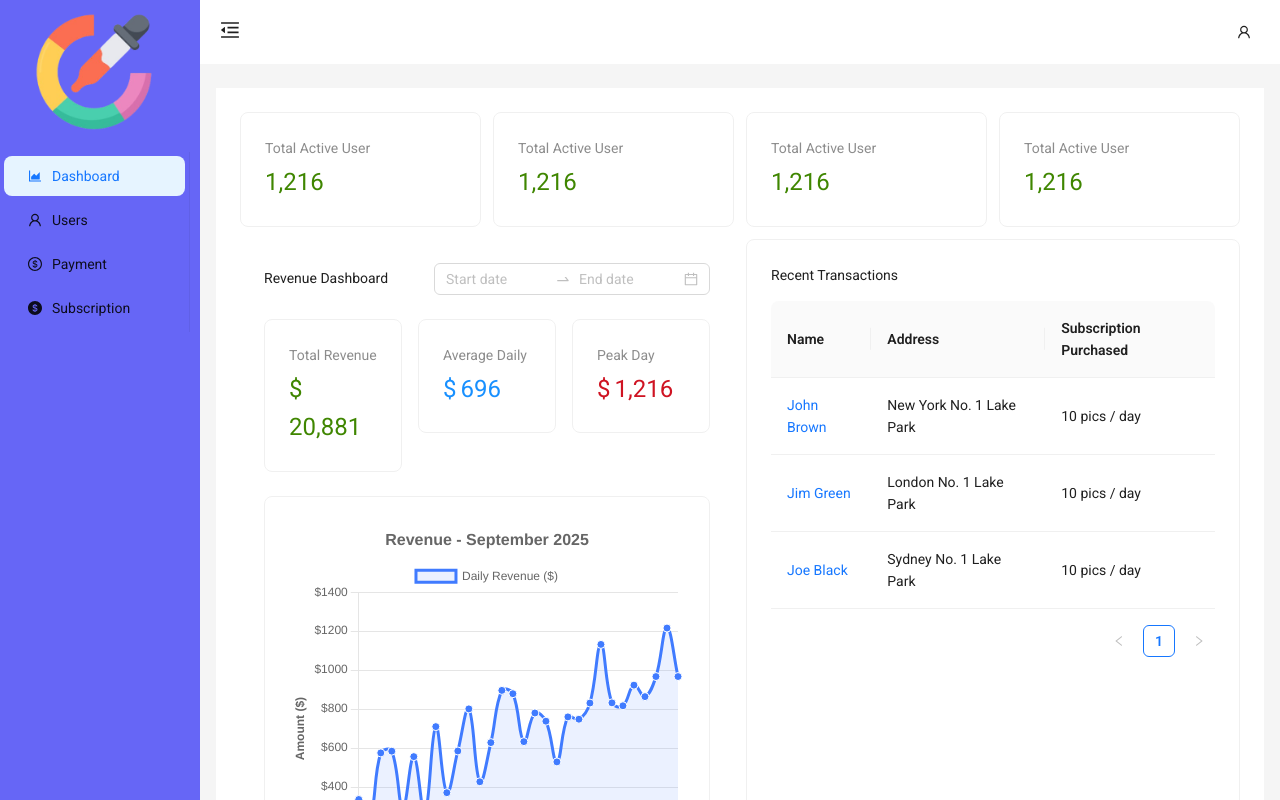
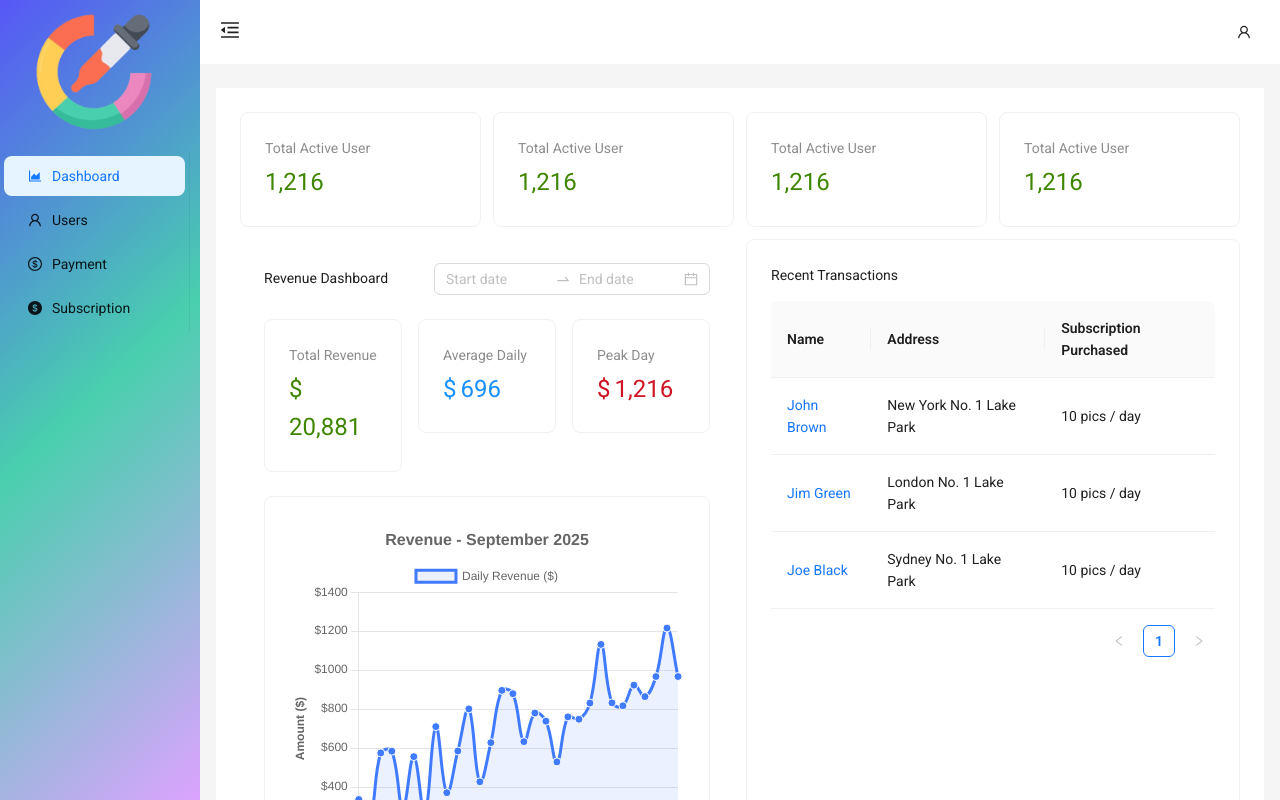
Before and after one commit to ujjwal060/color-scaning-admin, a React (Vite) app: page / in a window 1280 px wide. Shown: the top 800 px of the page. Built offline with nearby package versions, Linux system fonts and the light colour scheme; sample sign-in values are in the browser's storage.

Commit message:
Update DashboardLayout.jsx

```diff
--- a/src/layouts/DashboardLayout.jsx
+++ b/src/layouts/DashboardLayout.jsx
@@ -115,18 +115,13 @@ const DashboardLayout = () => {
           bottom: 0,
           scrollbarWidth: "thin",
           scrollbarGutter: "stable",
-          background: "rgba(87, 87, 247, 0.9)",
-          // background:
-          //   "linear-gradient(137deg, rgba(87, 87, 247, 1) 0%, rgba(253, 255, 182, 1) 100%)",
+          // background: "#5757F7",
+          background:
+            "linear-gradient(137deg, rgba(87, 87, 247, 1) 0%, rgba(73, 207, 174, 1) 49%, rgba(220, 163, 255, 1) 100%)",
         }}
       >
         <div className="demo-logo-vertical w-full mt-3">
-          <img
-            src={logo1}
-            alt="logo"
-            className="w-full"
-            style={{ maxHeight: "120px", objectFit: "contain" }}
-          />
+          <img src={logo1} alt="logo" className="w-full" style={{maxHeight: "120px" , objectFit:"contain"}} />
         </div>
         <Menu
           // theme="dark"
@@ -137,7 +132,7 @@ const DashboardLayout = () => {
             icon: item.icon,
             label: item.label,
           }))}
-          style={{ background: "inherit", marginTop: "20px" }}
+          style={{ background: "inherit" , marginTop: "20px"}}
           onClick={handleMenuClick}
         />
       </Sider>
```
